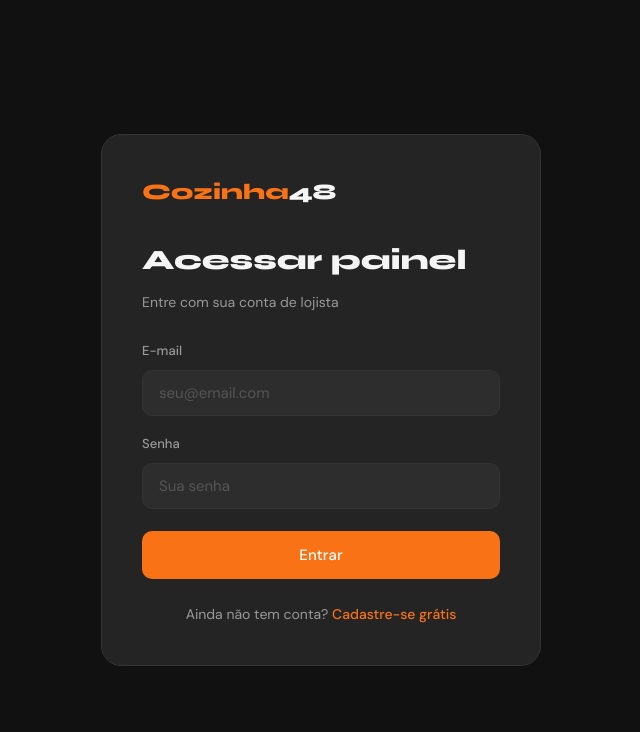
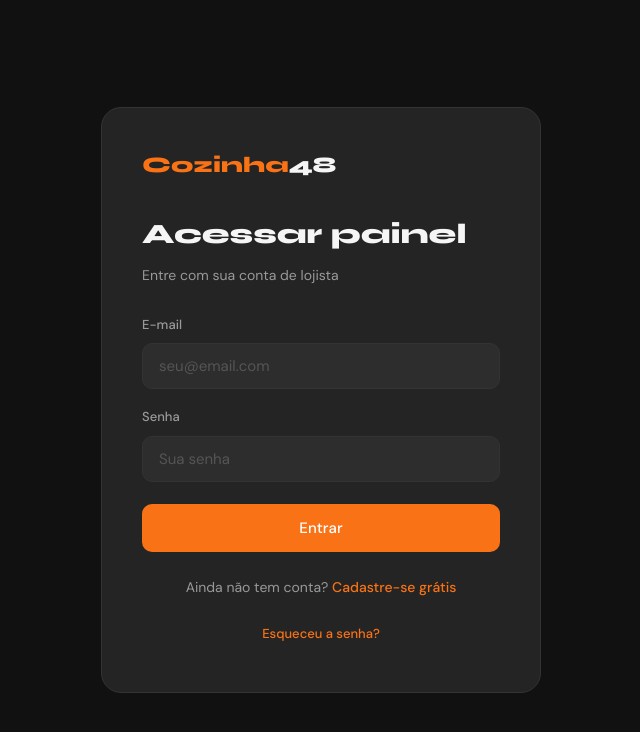
Before and after one commit to Rubenpereira/cozinha48-site, a React (Create React App) app: page /login in a window 1280 px wide. Shown: the top 732 px of the page, without its empty margins (319-959 px from the left). Built offline with nearby package versions, Linux system fonts and the light colour scheme; the HTML template or start-up script is replaced by a standard one.

Commit message:
adiciona funcao esqueceu senha

```diff
--- a/src/components/Auth.css
+++ b/src/components/Auth.css
@@ -50,6 +50,16 @@
   background: rgba(239, 68, 68, 0.1);
   border: 1px solid rgba(239, 68, 68, 0.3);
   color: #f87171;
+  padding: 12px 16px;
+  border-radius: 10px;
+  font-size: 14px;
+  margin-bottom: 20px;
+}
+
+.auth-success {
+  background: rgba(34, 197, 94, 0.1);
+  border: 1px solid rgba(34, 197, 94, 0.3);
+  color: #4ade80;
   padding: 12px 16px;
   border-radius: 10px;
   font-size: 14px;
@@ -188,6 +198,26 @@
   font-weight: 500;
 }
 
+.btn-esqueceu-senha,
+.btn-voltar-login {
+  background: none;
+  border: none;
+  color: var(--accent);
+  font-size: 13px;
+  text-align: center;
+  width: 100%;
+  padding: 10px;
+  margin-top: 16px;
+  cursor: pointer;
+  transition: opacity 0.2s;
+  font-weight: 500;
+}
+
+.btn-esqueceu-senha:hover,
+.btn-voltar-login:hover {
+  opacity: 0.8;
+}
+
 @media (max-width: 600px) {
   .fields-grid {
     grid-template-columns: 1fr;
--- a/src/components/Login.jsx
+++ b/src/components/Login.jsx
@@ -1,6 +1,6 @@
 import React, { useState } from 'react';
 import { useNavigate, Link } from 'react-router-dom';
-import { signInWithEmailAndPassword } from 'firebase/auth';
+import { signInWithEmailAndPassword, sendPasswordResetEmail } from 'firebase/auth';
 import { auth } from '../firebase';
 import './Auth.css';
 
@@ -8,12 +8,15 @@ export default function Login() {
   const [email, setEmail] = useState('');
   const [senha, setSenha] = useState('');
   const [erro, setErro] = useState('');
+  const [sucesso, setSucesso] = useState('');
   const [loading, setLoading] = useState(false);
+  const [mostrarReset, setMostrarReset] = useState(false);
   const navigate = useNavigate();
 
   const handleLogin = async (e) => {
     e.preventDefault();
     setErro('');
+    setSucesso('');
     setLoading(true);
     try {
       await signInWithEmailAndPassword(auth, email, senha);
@@ -25,14 +28,43 @@ export default function Login() {
     }
   };
 
+  const handleResetPassword = async (e) => {
+    e.preventDefault();
+    if (!email) {
+      setErro('Informe seu e-mail para resetar a senha.');
+      return;
+    }
+    setErro('');
+    setSucesso('');
+    setLoading(true);
+    try {
+      await sendPasswordResetEmail(auth, email);
+      setSucesso('✅ E-mail de reset enviado! Verifique sua caixa de entrada e spam.');
+      setMostrarReset(false);
+      setEmail('');
+    } catch (err) {
+      if (err.code === 'auth/user-not-found') {
+        setErro('E-mail não encontrado.');
+      } else {
+        setErro('Erro ao enviar e-mail de reset. Tente novamente.');
+      }
+    } finally {
+      setLoading(false);
+    }
+  };
+
   return (
     <div className="auth-page">
       <div className="auth-card">
         <Link to="/" className="auth-logo">Cozinha<span>48</span></Link>
+
+        {!mostrarReset ? (
+          <>
             <h2>Acessar painel</h2>
             <p className="auth-sub">Entre com sua conta de lojista</p>
 
             {erro && <div className="auth-error">{erro}</div>}
+            {sucesso && <div className="auth-success">{sucesso}</div>}
 
             <form onSubmit={handleLogin} className="auth-form">
               <div className="field">
@@ -63,6 +95,50 @@ export default function Login() {
             <p className="auth-footer">
               Ainda não tem conta? <Link to="/cadastro">Cadastre-se grátis</Link>
             </p>
+
+            <button
+              className="btn-esqueceu-senha"
+              onClick={() => setMostrarReset(true)}
+            >
+              Esqueceu a senha?
+            </button>
+          </>
+        ) : (
+          <>
+            <h2>Resetar senha</h2>
+            <p className="auth-sub">Informe seu e-mail para receber um link</p>
+
+            {erro && <div className="auth-error">{erro}</div>}
+            {sucesso && <div className="auth-success">{sucesso}</div>}
+
+            <form onSubmit={handleResetPassword} className="auth-form">
+              <div className="field">
+                <label>E-mail</label>
+                <input
+                  type="email"
+                  value={email}
+                  onChange={(e) => setEmail(e.target.value)}
+                  placeholder="seu@email.com"
+                  required
+                />
+              </div>
+              <button type="submit" className="auth-btn" disabled={loading}>
+                {loading ? 'Enviando...' : 'Enviar link de reset'}
+              </button>
+            </form>
+
+            <button
+              className="btn-voltar-login"
+              onClick={() => {
+                setMostrarReset(false);
+                setErro('');
+                setSucesso('');
+              }}
+            >
+              ← Voltar ao login
+            </button>
+          </>
+        )}
       </div>
     </div>
   );
```
Lines whose indentation alone changed are shown as unchanged.
